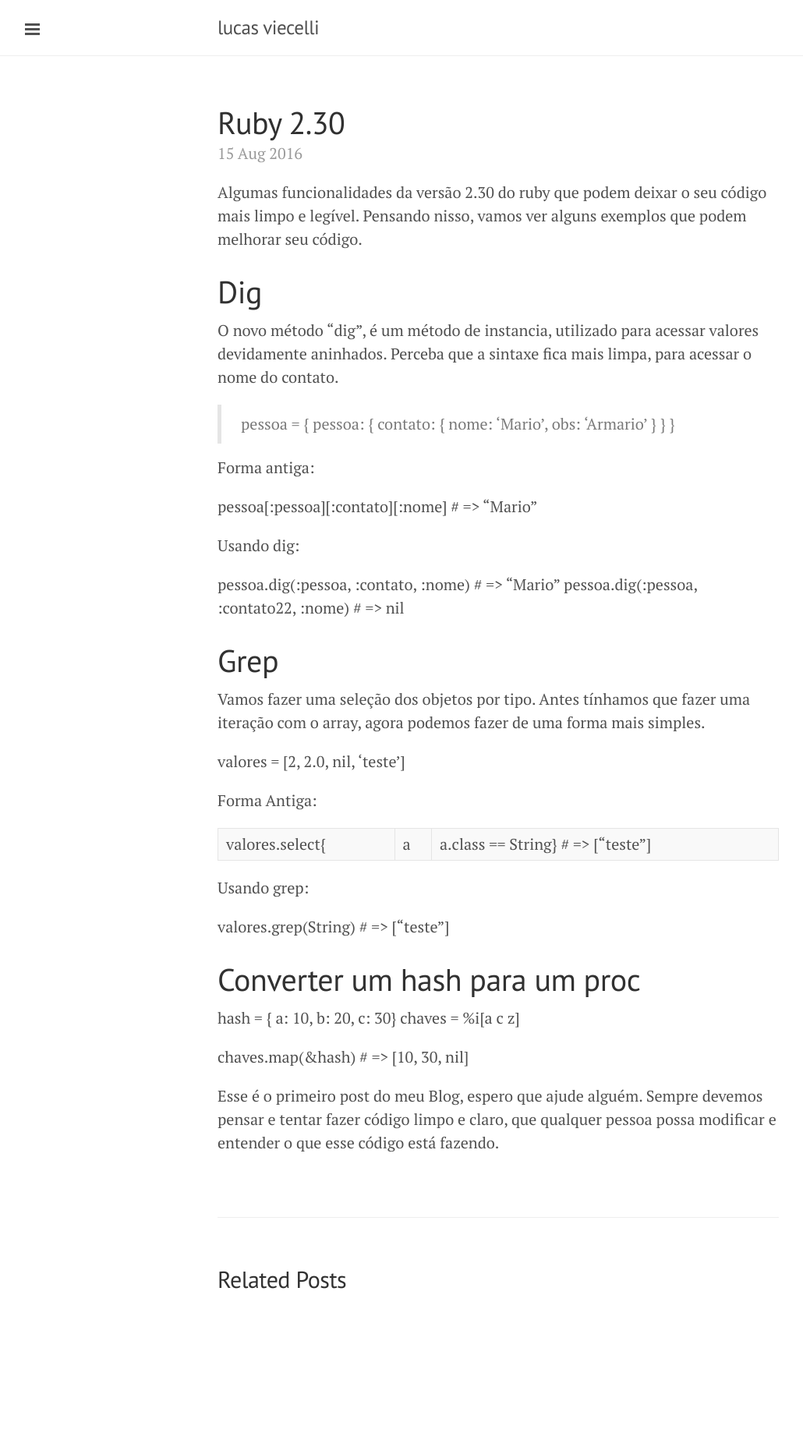
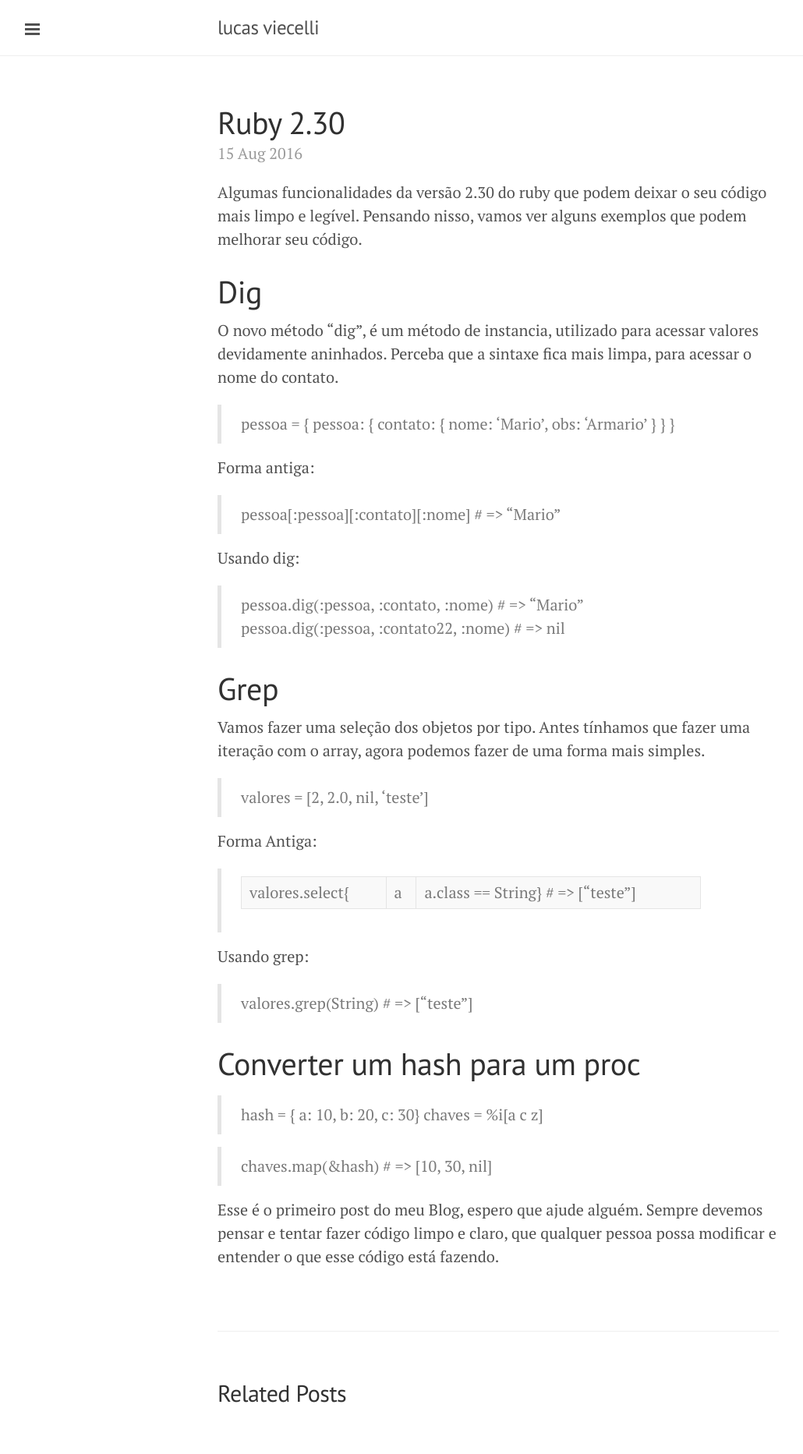
Before and after one commit to lucasviecelli/lucasviecelli.github.io, a Jekyll site: the page built from _posts/2016-08-15-ruby-2.30.markdown, in a window 1280 px wide. Shown: the whole page at 78% size, without its empty margins (1-1031 px from the left). Built offline with Jekyll 4.4.1, drawn with Linux system fonts in a browser that asks for light colours; before the commit the page ends 1719 px from its top, so only the background shows below that.

```diff
--- a/_posts/2016-08-15-ruby-2.30.markdown
+++ b/_posts/2016-08-15-ruby-2.30.markdown
@@ -20,35 +20,35 @@ O novo método "dig", é um método de instancia, utilizado para acessar valores
 
 Forma antiga:
 
- pessoa[:pessoa][:contato][:nome] # => "Mario"
+> pessoa[:pessoa][:contato][:nome] # => "Mario"
 
 Usando dig:
 
- pessoa.dig(:pessoa, :contato, :nome)  # => "Mario"
- pessoa.dig(:pessoa, :contato22, :nome) # => nil
+> pessoa.dig(:pessoa, :contato, :nome)  # => "Mario"
+> pessoa.dig(:pessoa, :contato22, :nome) # => nil
 
 
 # Grep
 
 Vamos fazer uma seleção dos objetos por tipo. Antes tínhamos que fazer uma iteração com o array, agora podemos fazer de uma forma mais simples.
 
-valores = [2, 2.0, nil, 'teste']
+> valores = [2, 2.0, nil, 'teste']
 
 Forma Antiga:
 
-  valores.select{|a| a.class == String} # => ["teste"]
+> valores.select{|a| a.class == String} # => ["teste"]
 
 Usando grep:
 
-  valores.grep(String) # => ["teste"]
+> valores.grep(String) # => ["teste"]
 
 
 # Converter um hash para um proc
 
-  hash = { a: 10, b: 20, c: 30}
-  chaves = %i[a c z]
+> hash = { a: 10, b: 20, c: 30}
+> chaves = %i[a c z]
 
-  chaves.map(&hash) # => [10, 30, nil]
+> chaves.map(&hash) # => [10, 30, nil]
 
 
 Esse é o primeiro post do meu Blog, espero que ajude alguém. Sempre devemos pensar e tentar fazer código limpo e claro, que qualquer pessoa possa modificar e entender o que esse código está fazendo.
```
